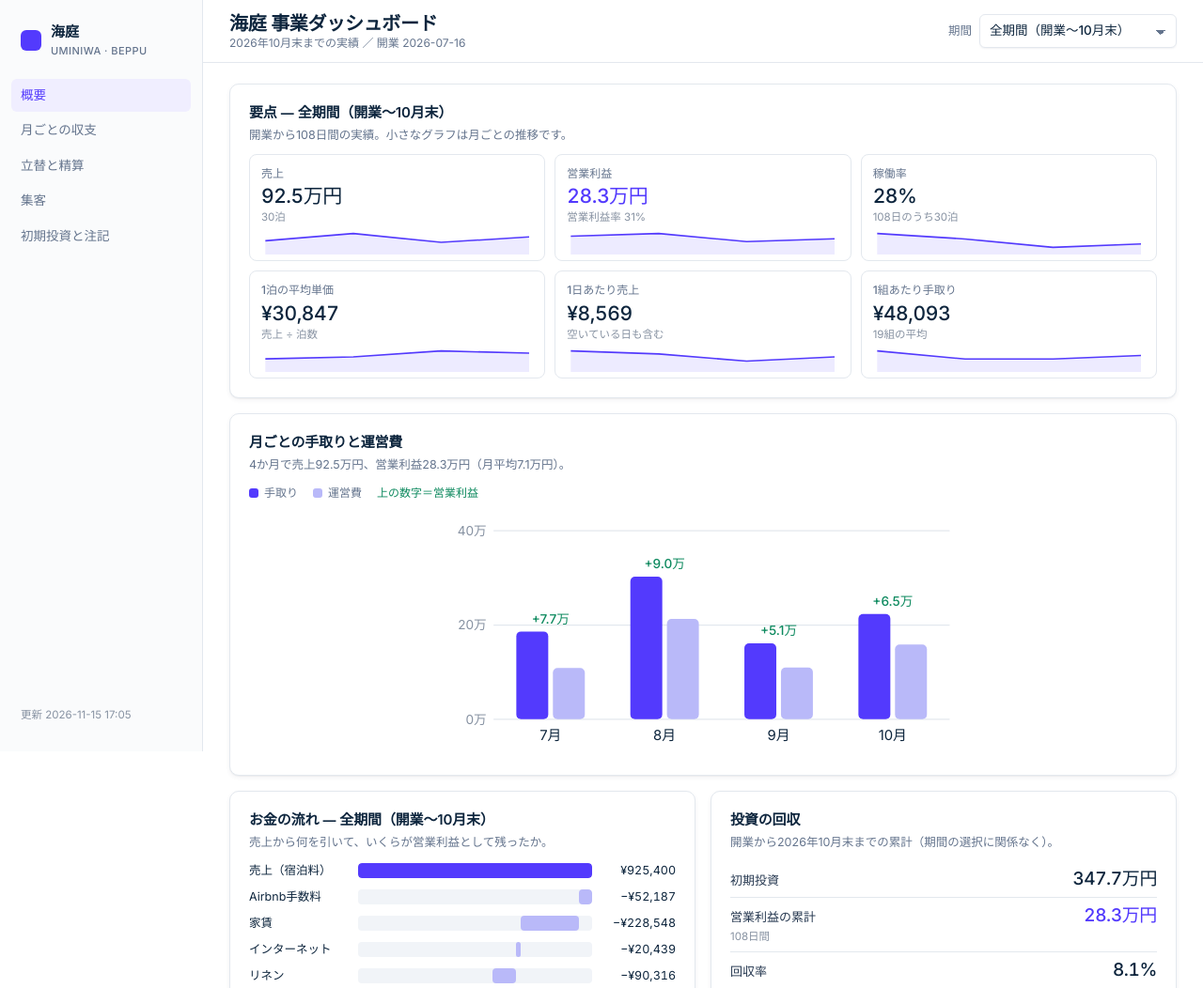
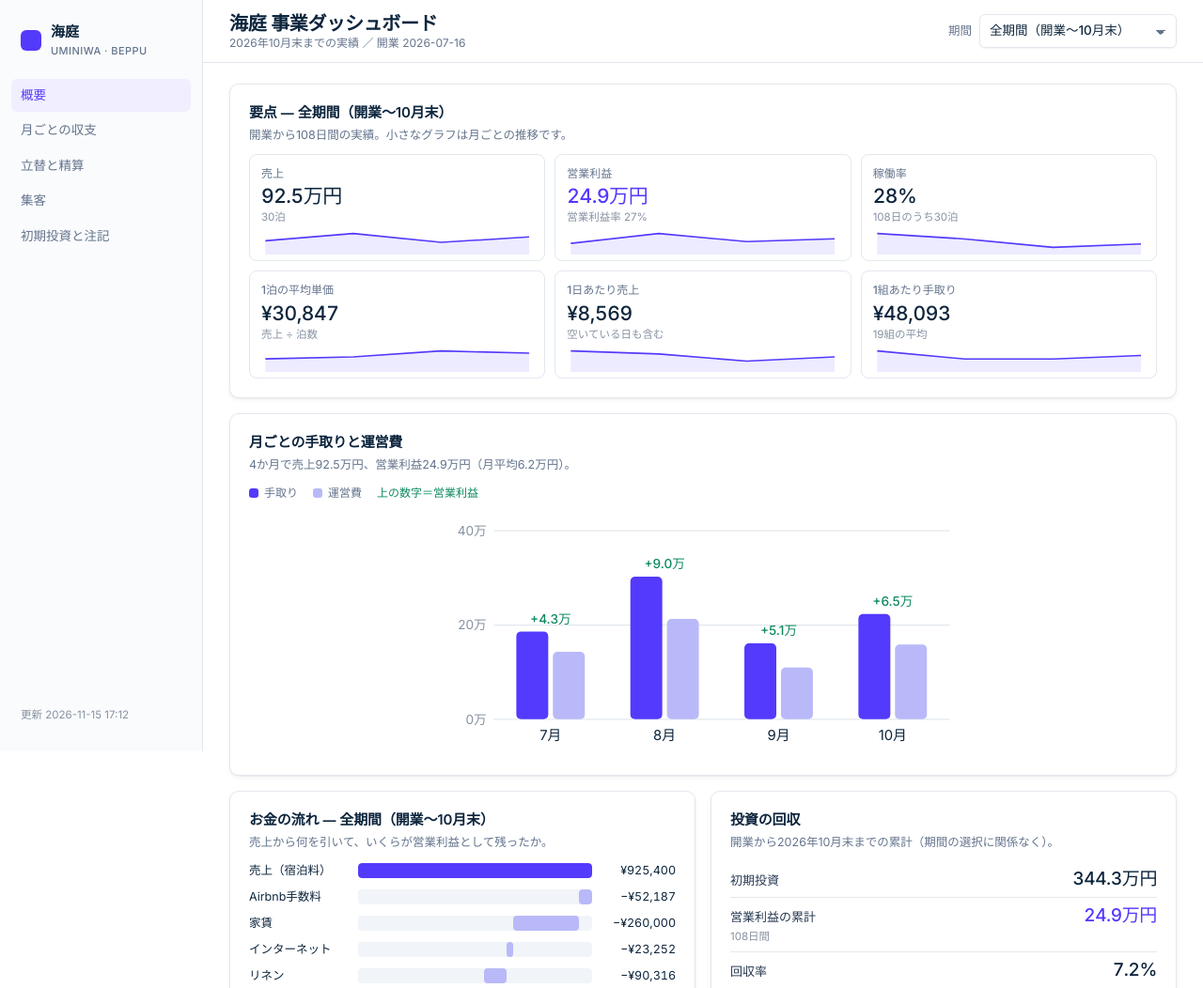
Before and after one commit to kinopy0918/uminiwa-report, a plain HTML site: page docs/index.html in a window 1280 px wide. Shown: the top 1052 px of the page at 94% size. Drawn offline with Linux system fonts and the light colour scheme.

Commit message:
家賃・ネットを日割りせず毎月満額（初期投資は6月まで）、年換算の式を固定費は月額×12に、初期費用は仕訳だけの独立シートへリンク
Co-Authored-By: Claude Opus 5.5 <noreply@anthropic.com>

```diff
--- a/docs/data.json
+++ b/docs/data.json
@@ -1,9 +1,9 @@
 {
- "generated": "2026-11-15 17:05",
+ "generated": "2026-11-15 17:12",
  "opening": "2026-07-16",
  "ledger_until": "2026-11-05",
  "initial": {
-  "total": 3477193,
+  "total": 3442928,
   "monthly": {
    "2025-09": {
     "消耗品費": 15990,
@@ -70,18 +70,16 @@
     "修繕費": 1167100,
     "支払手数料": 130,
     "光熱費": 13407,
-    "消耗品費": 61946,
-    "地代家賃": 31452,
-    "通信費": 2813
+    "消耗品費": 61946
    }
   },
-  "sheet": "https://docs.google.com/spreadsheets/d/1rCDebuYrVctwk5GOO7QTUbmFHImvCiRsgGPFlN8ciWw/edit#gid=500842617",
+  "sheet": "https://docs.google.com/spreadsheets/d/1iYjPmsbEjz1-ypWSFZtqZjNcVfCNq0sp4Il0aYwZXZE/edit",
   "by_cat": {
    "修繕費": 1667677,
    "消耗品費": 1009554,
-   "地代家賃": 681452,
+   "地代家賃": 650000,
    "光熱費": 45792,
-   "通信費": 43504,
+   "通信費": 40691,
    "リネン費": 10450,
    "車両費": 7396,
    "荷造運賃": 6330,
@@ -101,13 +99,13 @@
    "gross": 192000,
    "fee": 5760,
    "net": 186240,
-   "rent": 33548,
-   "internet": 3000,
+   "rent": 65000,
+   "internet": 5813,
    "linen": 9520,
    "cleaning": 0,
    "other_cost": 62879,
-   "cost": 108948,
-   "profit": 77292,
+   "cost": 143212,
+   "profit": 43028,
    "stays": 3,
    "net_per_turnover": 69840.0,
    "guests": 14,
--- a/docs/index.html
+++ b/docs/index.html
@@ -280,7 +280,7 @@ dl.gloss dt{font-weight:600} dl.gloss dd{margin:0;color:var(--muted)}
       <dt>1組あたり手取り</dt><dd>1回の清掃（1組の滞在）でいくら入ったか。チェックインした月で数える</dd>
       <dt>初期投資</dt><dd>開業日より前に使ったお金（改装・電気工事・家具・開業前の家賃など）</dd>
       <dt>回収率</dt><dd>開業からの営業利益の累計 ÷ 初期投資</dd>
-      <dt>年換算利回り</dt><dd>実績期間の営業利益を今の条件（手数料・家賃）に直して1年分に引き延ばし、初期投資で割ったもの</dd>
+      <dt>年換算利回り</dt><dd>売上と変動費（手数料・リネン・清掃・光熱消耗品）は営業日数を1年に引き延ばし、家賃・ネットは月額×12を引いた年間の営業利益を、初期投資で割ったもの。手数料15.5%・家賃月7万円の今の条件で計算</dd>
     </dl>
     <ul class="notes" id="notes"></ul>
   </section>
@@ -297,7 +297,7 @@ const $=id=>document.getElementById(id);
 const esc=s=>String(s).replace(/[&<>"]/g,c=>({"&":"&amp;","<":"&lt;",">":"&gt;",'"':"&quot;"}[c]));
 const ym=k=>`${k.slice(0,4)}年${+k.slice(5)}月`, mo=k=>`${+k.slice(5)}月`;
 const fig=([k,v,s,c,extra=""])=>`<div class="fig ${c||""}"><span class="k">${k}</span><span class="v">${v}</span>${extra}<span class="s">${s||""}</span></div>`;
-const FEE_NOW=0.155, RENT_NOW=70000, RENT_OLD=65000;
+const FEE_NOW=0.155, RENT_NOW=70000, RENT_OLD=65000, NET_FEE=5813;
 
 let D, DONE, T;
 function total(ms){
@@ -366,9 +366,11 @@ function renderPeriod(key){
 function renderStatic(){
   const d=D, ms=DONE, last=ms[ms.length-1].month;
   // 投資の回収（常に全期間）
-  const init=d.initial.total, payback=T.profit/init, annualRaw=T.profit*365/T.days;
-  const profitNow=T.profit-(T.gross*FEE_NOW-T.fee)-(RENT_NOW-RENT_OLD)*12*T.days/365;
-  const annual=profitNow*365/T.days, yld=annual/init, remain=Math.max(init-T.profit,0)/annual;
+  // 年換算：売上・手数料・リネン・清掃・光熱消耗品は営業日数で1年分に引き延ばし、家賃・ネットは月額×12で引く（固定費は満額計上のため日数で割らない）
+  const variable=T.linen+T.cleaning+T.other_cost;
+  const init=d.initial.total, payback=T.profit/init;
+  const annualRaw=(T.net-variable)*365/T.days-(RENT_OLD+NET_FEE)*12;
+  const annual=(T.gross*(1-FEE_NOW)-variable)*365/T.days-(RENT_NOW+NET_FEE)*12, yld=annual/init, remain=Math.max(init-T.profit,0)/annual;
   $("inv-lead").textContent=`開業から${ym(last)}末までの累計（期間の選択に関係なく）。`;
   $("invest").innerHTML=[
     ["初期投資",man(init),`開業前の家賃${man(d.initial.by_cat["地代家賃"]||0)}を含む`],
@@ -483,12 +485,12 @@ function renderStatic(){
     `<tr class="sum"><td>合計</td><td>${yen(init)}</td><td></td></tr></tbody>`;
 
   $("notes").innerHTML=[
-    `実績は開業日（${esc(d.opening)}）から${ym(last)}末まで。7月は${ms[0].days}日分です。夏休み（7〜8月）を含むため、年換算の数字は冬の閑散期が入ると下がる見込みです。`,
+    `実績は開業日（${esc(d.opening)}）から${ym(last)}末まで。7月の売上は${ms[0].days}日分ですが、家賃とインターネットは7月も満額です。夏休み（7〜8月）を含むため、年換算の数字は冬の閑散期が入ると下がる見込みです。`,
     `年換算利回りと回収見込みは、Airbnb手数料を全予約15.5%、家賃を2027年1月からの月¥70,000に置き換えて計算した目安です。`,
     `一度きりの大きな支出を含む月があります：7月 トイレ修理 ¥51,920／8月 掃除機などの備品 ¥45,108／10月 使い捨て歯ブラシ2000セット ¥30,800（数年分を一括で計上）と玄関の電子錠 ¥11,386。`,
     `電気・水道はLINEで届いた領収書の分だけ入っています（電気は9月分まで・水道は8月分まで）。10月以降の分が届くまで、その月の利益は高めに出ます。`,
-    `Airbnbの手数料は9/16以降の予約から3%→15.5%に上がりました。家賃は契約額の日割り、インターネットは月¥5,813の固定額を日割り、リネンは単価表からの計算、清掃は10月から1回¥2,500です。`,
-    `初期投資は台帳に記帳した額で、開業前の家賃（7月1日〜15日の日割り）とインターネット代（2026年1月〜7月15日）を含みます。請求書・通帳と照合済みなのは電気工事（¥1,167,100）と家賃の一部だけで、改装工事・家具などの多くは原本の確認が済んでいません。`,
+    `Airbnbの手数料は9/16以降の予約から3%→15.5%に上がりました。家賃（月¥65,000）とインターネット（月¥5,813）は日割りせず毎月満額、リネンは単価表からの計算、清掃は10月から1回¥2,500です。`,
+    `初期投資は台帳に記帳した額で、開業前（6月まで）の家賃とインターネット代（2026年1月〜6月）を含みます。7月分の家賃・ネットは満額で7月の運営費です。請求書・通帳と照合済みなのは電気工事（¥1,167,100）と家賃の一部だけで、改装工事・家具などの多くは原本の確認が済んでいません。`,
     `口座の記帳は${esc(d.ledger_until)}まで。`,
   ].map(s=>`<li>${s}</li>`).join("");
 }
```
